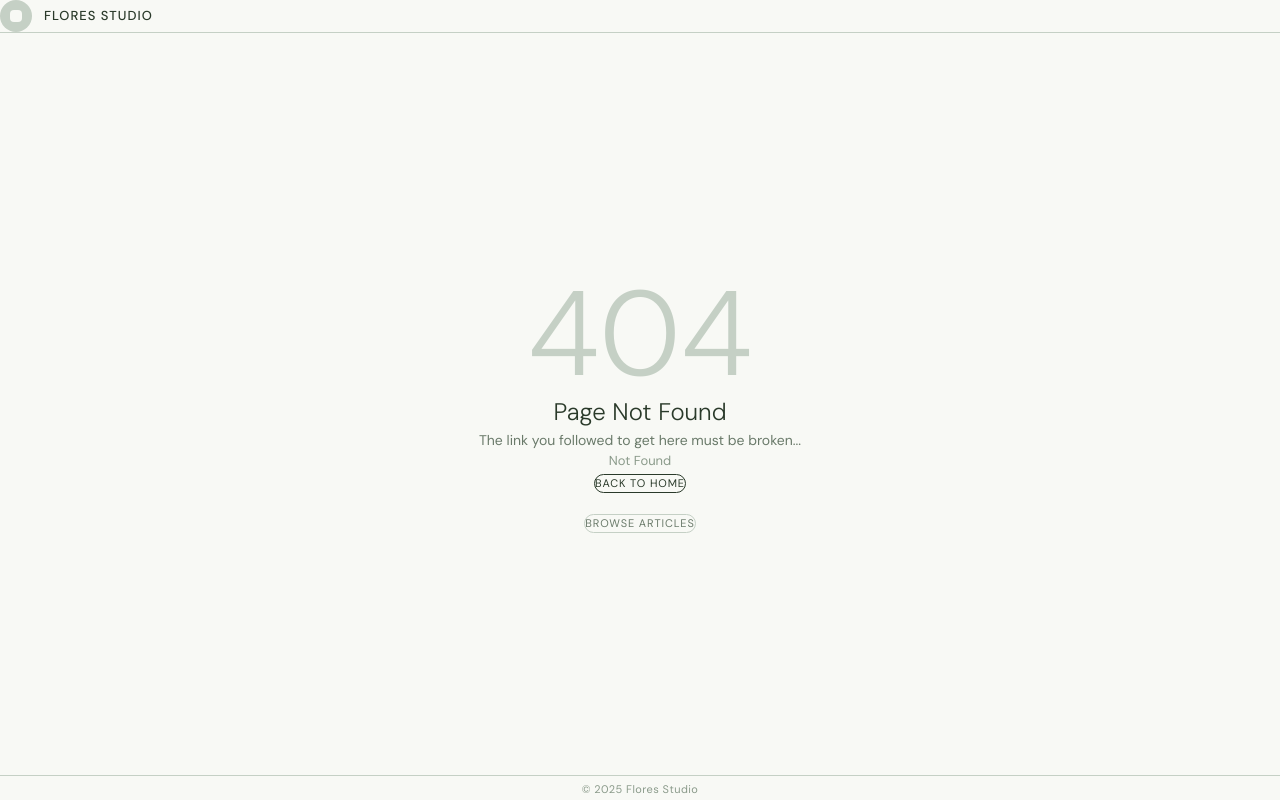
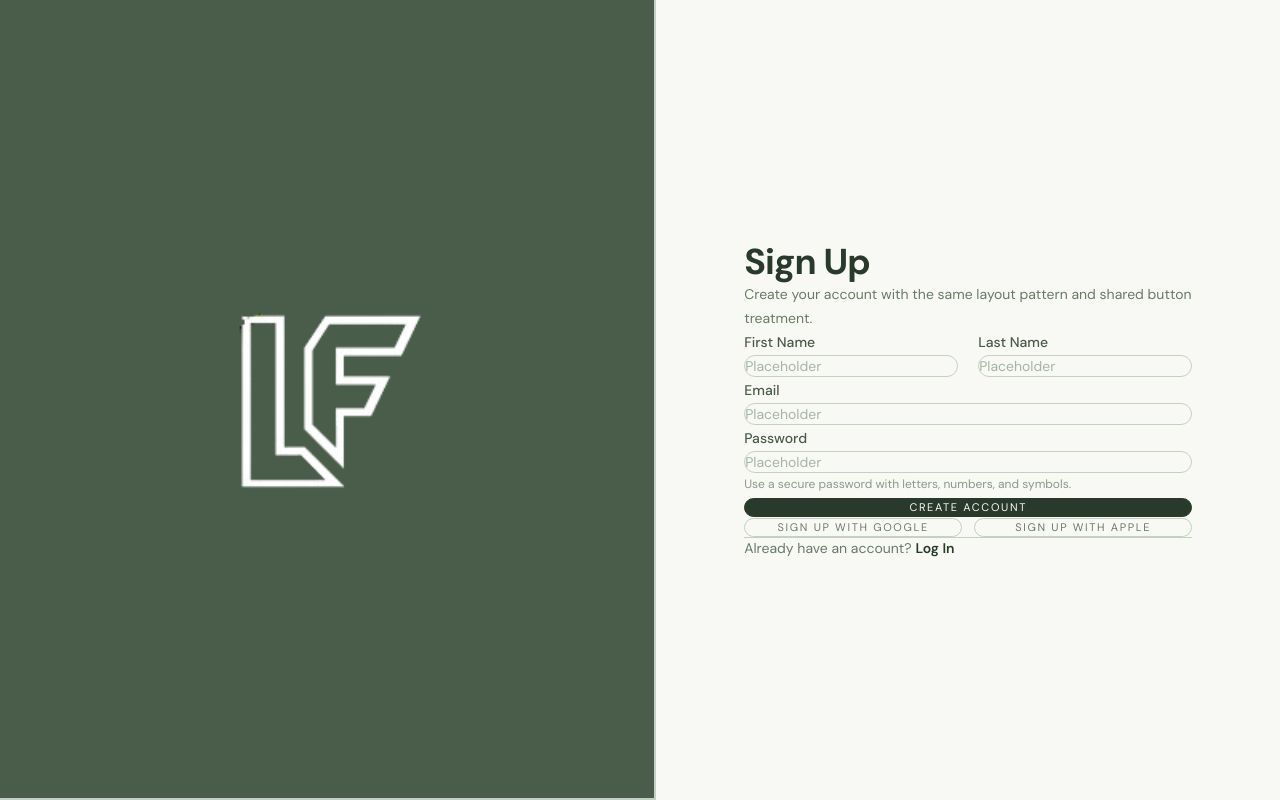
Before and after one commit to FloWers0930/flores-webprog, a React (Vite) app in the folder Flores_client/: page /auth/signup in a window 1280 px wide. Before the commit this address had no page. Built offline with nearby package versions, Linux system fonts and the light colour scheme.

Commit message:
lab-act4

```diff
--- a/Flores_client/src/App.jsx
+++ b/Flores_client/src/App.jsx
@@ -1,12 +1,14 @@
-// src/App.jsx
 import "./App.css";
 import Layout from "./components/Layout";
 import AboutPage from "./pages/AboutPage";
 import ArticleListPage from "./pages/ArticleListPage";
 import ArticlePage from "./pages/ArticlePage";
 import HomePage from "./pages/HomePage";
+import NotFoundPage from "./pages/NotFoundPage";
+import AuthLayout from "./layouts/AuthLayout";
+import SignInPage from "./pages/AuthPages/SignInPage";
+import SignUpPage from "./pages/AuthPages/SignUpPage";
 import { createBrowserRouter, RouterProvider } from "react-router-dom";
-import NotFoundPage from "./pages/NotFoundPage";
 
 const routes = [
   {
@@ -14,22 +16,19 @@ const routes = [
     element: <Layout />,
     errorElement: <NotFoundPage />,
     children: [
-      {
-        path: "/",
-        element: <HomePage />,
-      },
-      {
-        path: "/about",
-        element: <AboutPage />, // Make sure this is correct
-      },
-      {
-        path: "/articles",
-        element: <ArticleListPage />,
-      },
-      {
-        path: "/articles/:name",
-        element: <ArticlePage />,
-      },
+      { path: "/", element: <HomePage /> },
+      { path: "/about", element: <AboutPage /> },
+      { path: "/articles", element: <ArticleListPage /> },
+      { path: "/articles/:name", element: <ArticlePage /> },
+    ],
+  },
+  {
+    path: "/auth",
+    element: <AuthLayout />,
+    errorElement: <NotFoundPage />,
+    children: [
+      { path: "signin", element: <SignInPage /> },
+      { path: "signup", element: <SignUpPage /> },
     ],
   },
 ];
--- a/Flores_client/src/Components/Button.jsx
+++ b/Flores_client/src/Components/Button.jsx
@@ -1,10 +1,10 @@
-// src/components/Button.jsx
 import { Link } from "react-router-dom";
 
 function Button({
   children,
   to,
   onClick,
+  type = "button",
   className = "",
   variant = "primary",
 }) {
@@ -30,7 +30,7 @@ function Button({
   }
 
   return (
-    <button onClick={onClick} className={combinedStyles}>
+    <button type={type} onClick={onClick} className={combinedStyles}>
       {children}
     </button>
   );
--- a/Flores_client/src/Components/Navbar.jsx
+++ b/Flores_client/src/Components/Navbar.jsx
@@ -1,5 +1,6 @@
 import { NavLink } from "react-router-dom";
 import Logo from "../Components/Logo";
+import Button from "../Components/Button";
 
 function Navbar() {
   const linkBaseClasses =
@@ -38,6 +39,25 @@ function Navbar() {
           >
             Articles
           </NavLink>
+
+          {/* Divider */}
+          <div className="h-6 w-[1.5px] bg-[#c5d0c5] mx-2" />
+
+          {/* Auth Buttons - Enhancement 3 */}
+          <Button
+            to="/auth/signin"
+            variant="secondary"
+            className="!px-4 !py-1.5 !text-[10px] !tracking-[0.1em]"
+          >
+            Log In
+          </Button>
+          <Button
+            to="/auth/signup"
+            variant="primary"
+            className="!px-4 !py-1.5 !text-[10px] !tracking-[0.1em]"
+          >
+            Sign Up
+          </Button>
         </div>
       </div>
     </nav>
--- /dev/null
+++ b/Flores_client/src/layouts/AuthLayout.jsx
@@ -0,0 +1,30 @@
+import { Outlet } from "react-router-dom";
+
+const AuthLayout = () => {
+  return (
+    <section className="min-h-screen bg-[#f8f9f5] text-[#2a3a2a]">
+      <div className="grid min-h-screen w-full lg:grid-cols-[1fr_0.95fr]">
+        {/* Left side - Logo */}
+        <div className="flex items-center justify-center border-b-2 border-[#c5d0c5] bg-[#4a5c4a] p-8 sm:p-10 lg:border-b-0 lg:border-r-2 lg:border-[#c5d0c5] lg:p-16">
+          <div className="flex w-full max-w-md items-center justify-center rounded-[2rem] ">
+            {/* Your Logo */}
+            <img
+              src="/images/Logo.png"
+              alt="Logo"
+              className="w-90 h-auto "
+            />
+          </div>
+        </div>
+
+        {/* Right side - Form */}
+        <main className="flex items-center bg-[#f8f9f5] px-6 py-10 sm:px-10 lg:px-16">
+          <div className="mx-auto w-full max-w-md">
+            <Outlet />
+          </div>
+        </main>
+      </div>
+    </section>
+  );
+};
+
+export default AuthLayout;
--- /dev/null
+++ b/Flores_client/src/pages/AuthPages/SignInPage.jsx
@@ -0,0 +1,121 @@
+import { Link, useNavigate } from "react-router-dom";
+import Button from "../../components/Button";
+
+const inputClasses =
+  "mt-2 w-full rounded-full border border-[#c5d0c5] bg-[#f8f9f5] px-5 py-3 text-sm text-[#2a3a2a] outline-none transition placeholder:text-[#a5b5a5] focus:border-[#2a3a2a] focus:bg-white";
+
+const actionButtonClassName = "w-full py-3.5 text-[11px] tracking-[0.15em]";
+
+const SignInPage = () => {
+  const navigate = useNavigate();
+
+  const handleSubmit = (e) => {
+    e.preventDefault();
+    // After successful sign in, redirect to home
+    navigate("/");
+  };
+
+  return (
+    <>
+      <h1 className="text-3xl font-bold tracking-tight text-[#2a3a2a] sm:text-4xl">
+        Log In
+      </h1>
+      <p className="mt-3 text-sm leading-6 text-[#6a7a6a]">
+        Access your account using the same wireframe language used across the
+        site.
+      </p>
+
+      <form className="mt-8 space-y-5" onSubmit={handleSubmit}>
+        {/* Email */}
+        <div>
+          <label
+            htmlFor="signin-email"
+            className="text-sm font-medium text-[#4a5a4a]"
+          >
+            Email Address
+          </label>
+          <input
+            id="signin-email"
+            type="email"
+            placeholder="Placeholder"
+            autoComplete="email"
+            className={inputClasses}
+          />
+        </div>
+
+        {/* Password */}
+        <div>
+          <label
+            htmlFor="signin-password"
+            className="text-sm font-medium text-[#4a5a4a]"
+          >
+            Password
+          </label>
+          <input
+            id="signin-password"
+            type="password"
+            placeholder="Placeholder"
+            autoComplete="current-password"
+            className={inputClasses}
+          />
+          <p className="mt-2 text-xs leading-5 text-[#8a9a8a]">
+            It must be a combination of minimum 8 letters, numbers, and symbols.
+          </p>
+        </div>
+
+        {/* Remember & Forgot */}
+        <div className="flex items-center justify-between gap-4 text-sm">
+          <label className="flex items-center gap-2 text-[#6a7a6a]">
+            <input
+              type="checkbox"
+              className="h-4 w-4 rounded border-[#c5d0c5] accent-[#2a3a2a]"
+            />
+            <span>Remember me</span>
+          </label>
+          <button
+            type="button"
+            className="font-medium text-[#4a5a4a] transition hover:text-[#2a3a2a]"
+          >
+            Forgot Password?
+          </button>
+        </div>
+
+        {/* Submit */}
+        <Button type="submit" variant="dark" className={actionButtonClassName}>
+          Log In
+        </Button>
+
+        {/* Social Login */}
+        <div className="grid gap-3 pt-2 sm:grid-cols-2">
+          <Button
+            type="button"
+            variant="secondary"
+            className={actionButtonClassName}
+          >
+            Log In with Google
+          </Button>
+          <Button
+            type="button"
+            variant="secondary"
+            className={actionButtonClassName}
+          >
+            Log In with Apple
+          </Button>
+        </div>
+      </form>
+
+      {/* Footer Link */}
+      <div className="mt-8 border-t border-[#c5d0c5] pt-6 text-sm text-[#6a7a6a]">
+        No account yet?{" "}
+        <Link
+          to="/auth/signup"
+          className="font-semibold text-[#2a3a2a] transition hover:text-[#4a5a4a]"
+        >
+          Sign Up
+        </Link>
+      </div>
+    </>
+  );
+};
+
+export default SignInPage;
--- /dev/null
+++ b/Flores_client/src/pages/AuthPages/SignUpPage.jsx
@@ -0,0 +1,138 @@
+import { Link, useNavigate } from "react-router-dom";
+import Button from "../../components/Button";
+
+const inputClasses =
+  "mt-2 w-full rounded-full border border-[#c5d0c5] bg-[#f8f9f5] px-5 py-3 text-sm text-[#2a3a2a] outline-none transition placeholder:text-[#a5b5a5] focus:border-[#2a3a2a] focus:bg-white";
+
+const actionButtonClassName = "w-full py-3.5 text-[11px] tracking-[0.15em]";
+
+const SignUpPage = () => {
+  const navigate = useNavigate();
+
+  const handleSubmit = (e) => {
+    e.preventDefault();
+    // After successful sign up, redirect to sign in
+    navigate("/auth/signin");
+  };
+
+  return (
+    <>
+      <h1 className="text-3xl font-bold tracking-tight text-[#2a3a2a] sm:text-4xl">
+        Sign Up
+      </h1>
+      <p className="mt-3 text-sm leading-6 text-[#6a7a6a]">
+        Create your account with the same layout pattern and shared button
+        treatment.
+      </p>
+
+      <form className="mt-8 space-y-5" onSubmit={handleSubmit}>
+        {/* First & Last Name */}
+        <div className="grid gap-5 sm:grid-cols-2">
+          <div>
+            <label
+              htmlFor="first-name"
+              className="text-sm font-medium text-[#4a5a4a]"
+            >
+              First Name
+            </label>
+            <input
+              id="first-name"
+              type="text"
+              placeholder="Placeholder"
+              autoComplete="given-name"
+              className={inputClasses}
+            />
+          </div>
+          <div>
+            <label
+              htmlFor="last-name"
+              className="text-sm font-medium text-[#4a5a4a]"
+            >
+              Last Name
+            </label>
+            <input
+              id="last-name"
+              type="text"
+              placeholder="Placeholder"
+              autoComplete="family-name"
+              className={inputClasses}
+            />
+          </div>
+        </div>
+
+        {/* Email */}
+        <div>
+          <label
+            htmlFor="signup-email"
+            className="text-sm font-medium text-[#4a5a4a]"
+          >
+            Email
+          </label>
+          <input
+            id="signup-email"
+            type="email"
+            placeholder="Placeholder"
+            autoComplete="email"
+            className={inputClasses}
+          />
+        </div>
+
+        {/* Password */}
+        <div>
+          <label
+            htmlFor="signup-password"
+            className="text-sm font-medium text-[#4a5a4a]"
+          >
+            Password
+          </label>
+          <input
+            id="signup-password"
+            type="password"
+            placeholder="Placeholder"
+            autoComplete="new-password"
+            className={inputClasses}
+          />
+          <p className="mt-2 text-xs leading-5 text-[#8a9a8a]">
+            Use a secure password with letters, numbers, and symbols.
+          </p>
+        </div>
+
+        {/* Submit */}
+        <Button type="submit" variant="dark" className={actionButtonClassName}>
+          Create Account
+        </Button>
+
+        {/* Social Login */}
+        <div className="grid gap-3 pt-2 sm:grid-cols-2">
+          <Button
+            type="button"
+            variant="secondary"
+            className={actionButtonClassName}
+          >
+            Sign Up with Google
+          </Button>
+          <Button
+            type="button"
+            variant="secondary"
+            className={actionButtonClassName}
+          >
+            Sign Up with Apple
+          </Button>
+        </div>
+      </form>
+
+      {/* Footer Link */}
+      <div className="mt-8 border-t border-[#c5d0c5] pt-6 text-sm text-[#6a7a6a]">
+        Already have an account?{" "}
+        <Link
+          to="/auth/signin"
+          className="font-semibold text-[#2a3a2a] transition hover:text-[#4a5a4a]"
+        >
+          Log In
+        </Link>
+      </div>
+    </>
+  );
+};
+
+export default SignUpPage;
```
